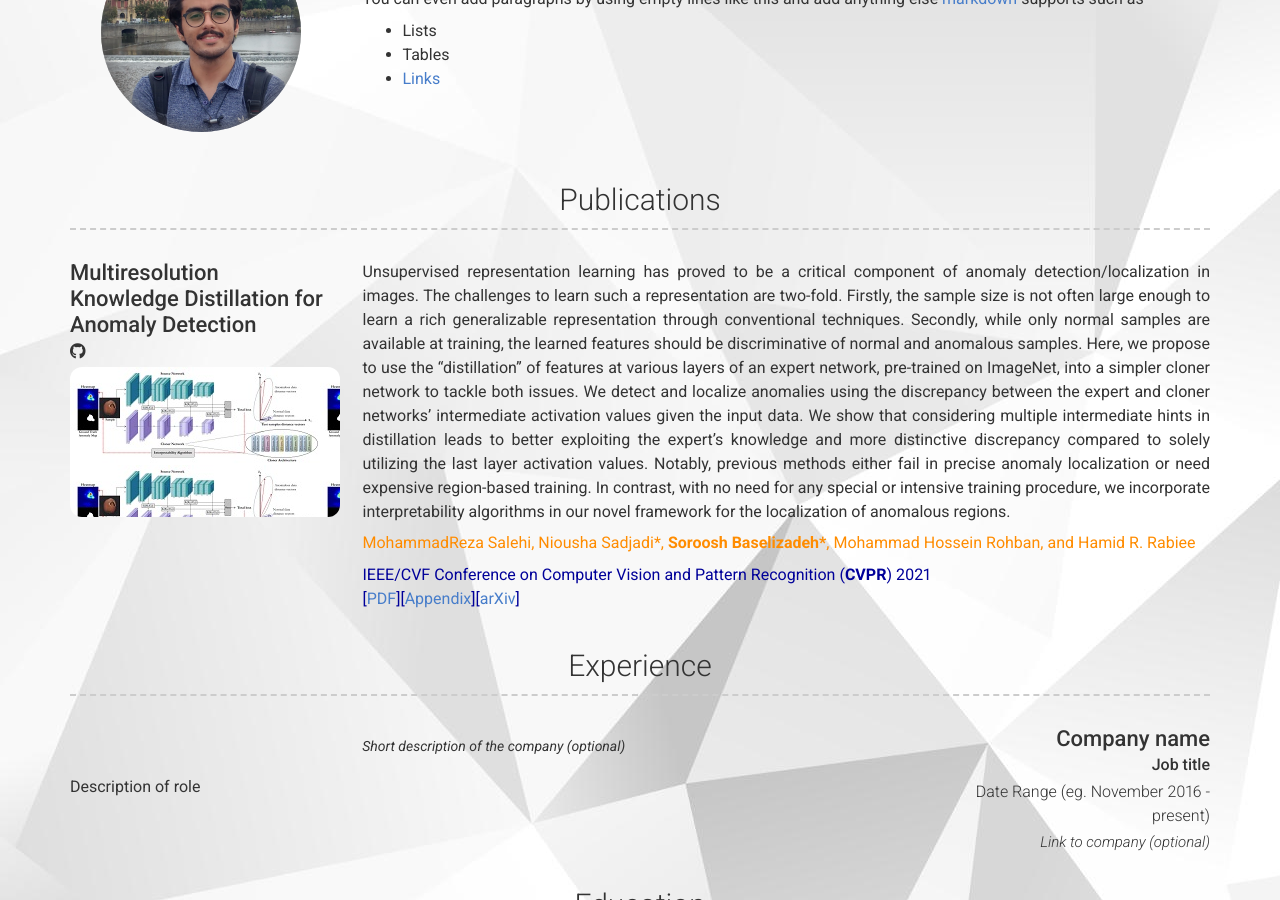
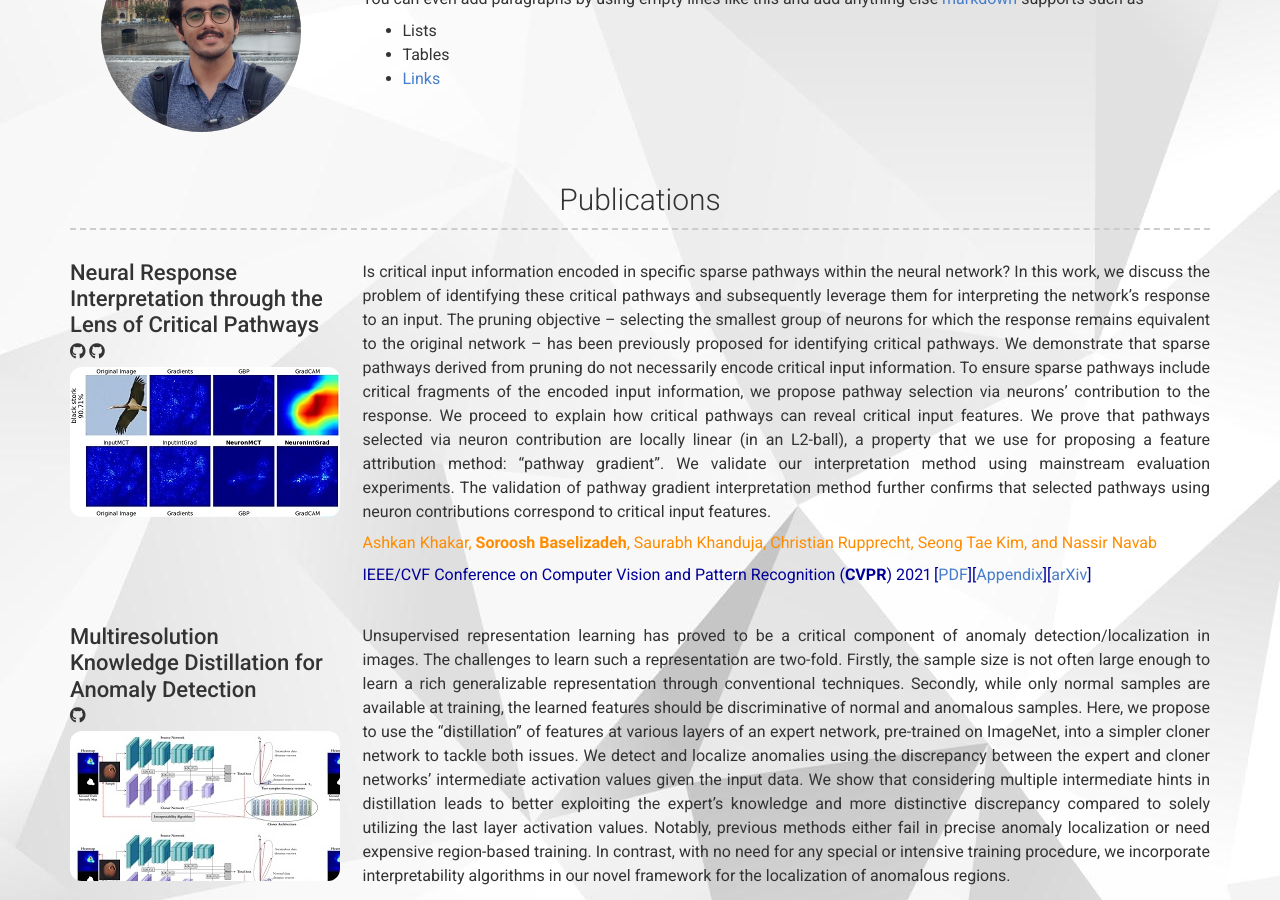
Before and after one commit to Soroosh-Bsl/soroosh-bsl.github.io, a Jekyll site: the page built from index.md, in a window 1280 px wide and 900 px high, scrolled down 347 px. Built offline with Jekyll 4.4.1, drawn with Linux system fonts in a browser that asks for light colours; nearby versions of some CDN libraries; a style sheet for code colours, icons or effects is not loaded.

Commit message:
add pub 2

```diff
--- a/_config.yml
+++ b/_config.yml
@@ -86,7 +86,7 @@ content:
 
           <span style="color:#000099"> IEEE/CVF Conference on Computer Vision and Pattern Recognition (<strong>CVPR</strong>) 2021
           [<a href="url(/files/pathwaygrad_main.pdf)">PDF</a>][<a href="url(/files/pathwaygrad_appendix.pdf)">Appendix</a>][<a href="https://arxiv.org/abs/2103.16886">arXiv</a>]</span>
-
+      - layout: center
         title: Multiresolution Knowledge Distillation for Anomaly Detection
         #link: https://arxiv.org/abs/2103.16886
         #link_text: arXiv
```
